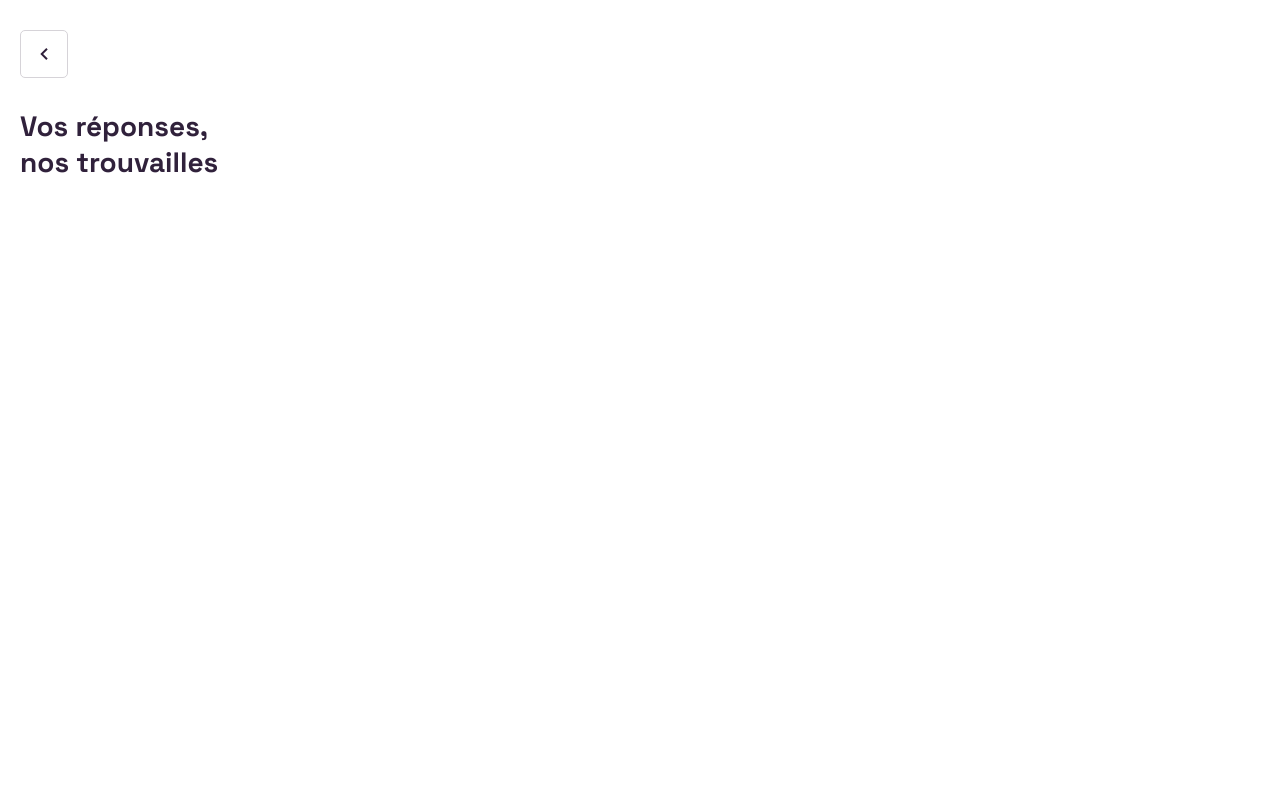
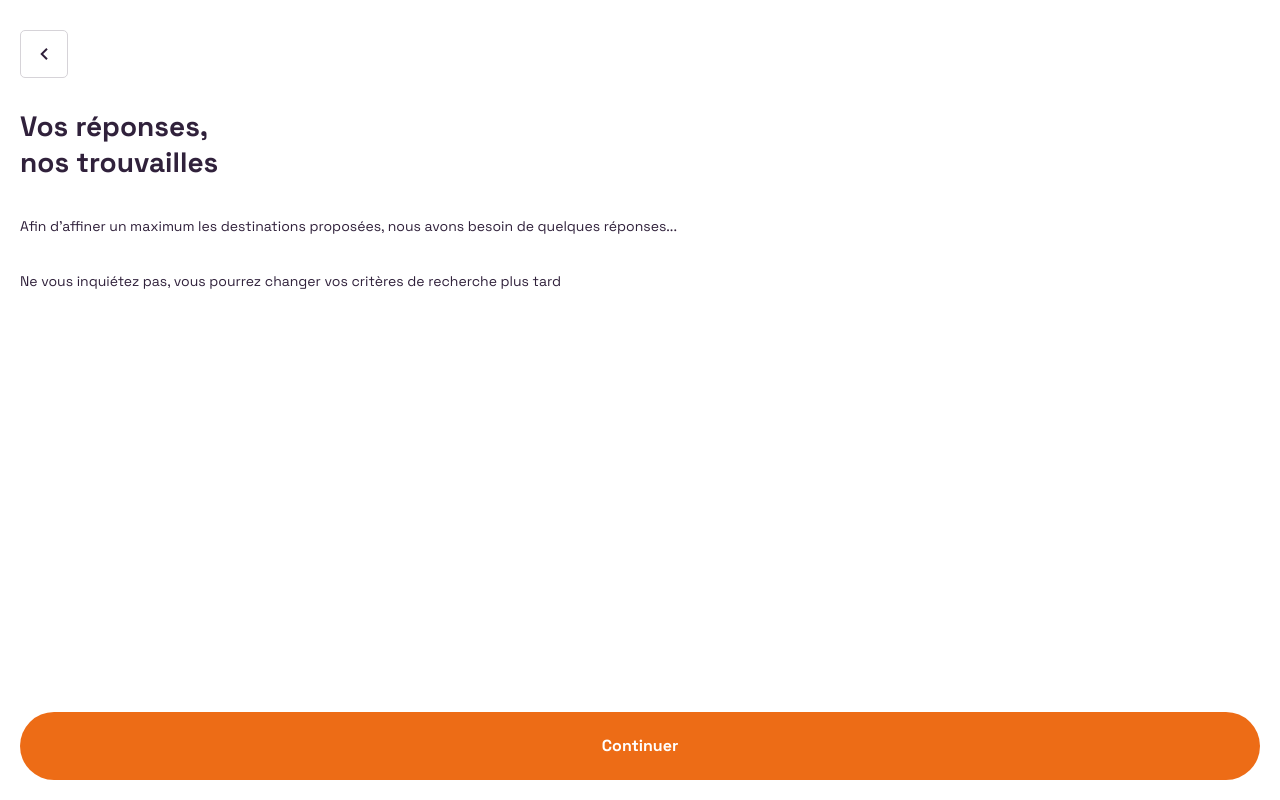
Before and after one commit to nathandubocage/gomove-front, a React (Vite) app: page /introduction in a window 1280 px wide. Built offline with nearby package versions, Linux system fonts and the light colour scheme.

Commit message:
Finish to develop introduction screen

```diff
--- a/src/components/Introduction/Introduction.scss
+++ b/src/components/Introduction/Introduction.scss
@@ -1 +1,15 @@
 @import "../../stylesheets/variables.scss";
+
+.introduction {
+  display: flex;
+  flex-direction: column;
+  height: 100%;
+
+  &__description {
+    color: $bleached-cedar;
+    font-size: 14px;
+    font-family: "Space Grotesk", sans-serif;
+    line-height: 18px;
+    margin-top: 37px;
+  }
+}
--- a/src/components/Introduction/Introduction.tsx
+++ b/src/components/Introduction/Introduction.tsx
@@ -2,8 +2,10 @@ import { Fragment } from "react";
 
 import arrowLeft from "../../assets/icons/arrow_left.svg";
 
+import Heading from "../Heading/Heading";
+import Button from "../Button/Button";
+
 import "./Introduction.scss";
-import Heading from "../Heading/Heading";
 
 export default function Introduction() {
   return (
@@ -21,6 +23,18 @@ export default function Introduction() {
 
         <section className="introduction">
           <Heading content="Vos réponses, <br />nos trouvailles" />
+
+          <p className="introduction__description">
+            Afin d’affiner un maximum les destinations proposées, nous avons
+            besoin de quelques réponses...
+          </p>
+
+          <p className="introduction__description">
+            Ne vous inquiétez pas, vous pourrez changer vos critères de
+            recherche plus tard
+          </p>
+
+          <Button content="Continuer" />
         </section>
       </div>
     </Fragment>
```
